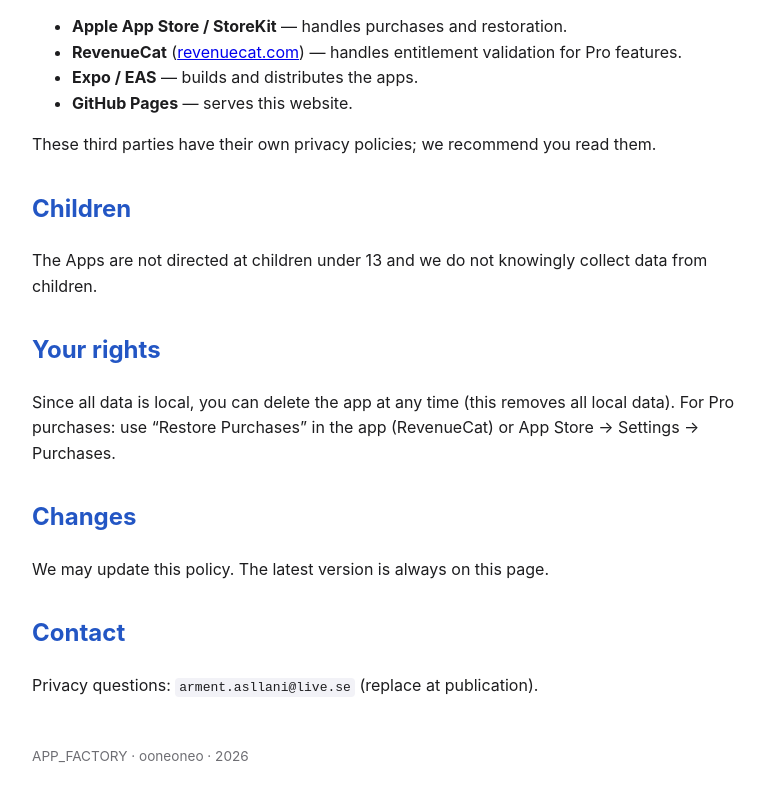
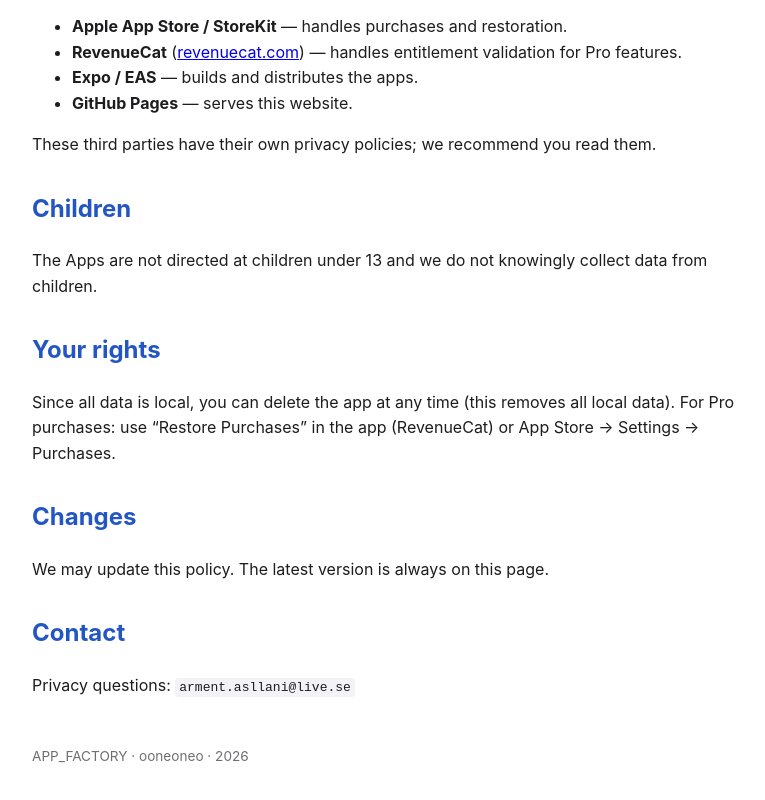
Before and after one commit to ooneoneo/appfactory-support, a website: page privacy-en.html in a window 1280 px wide. Shown: the part 1530-2330 px from the top of the page, without its empty margins (248-1013 px from the left). Drawn offline with Linux system fonts and the light colour scheme.

Commit message:
site: privacy (en)

```diff
--- a/privacy-en.html
+++ b/privacy-en.html
@@ -117,7 +117,7 @@
   <p>We may update this policy. The latest version is always on this page.</p>
 
   <h2>Contact</h2>
-  <p>Privacy questions: <code>arment.asllani@live.se</code> (replace at publication).</p>
+  <p>Privacy questions: <code>arment.asllani@live.se</code></p>
 
   <footer>
     <p>APP_FACTORY · ooneoneo · 2026</p>
```
